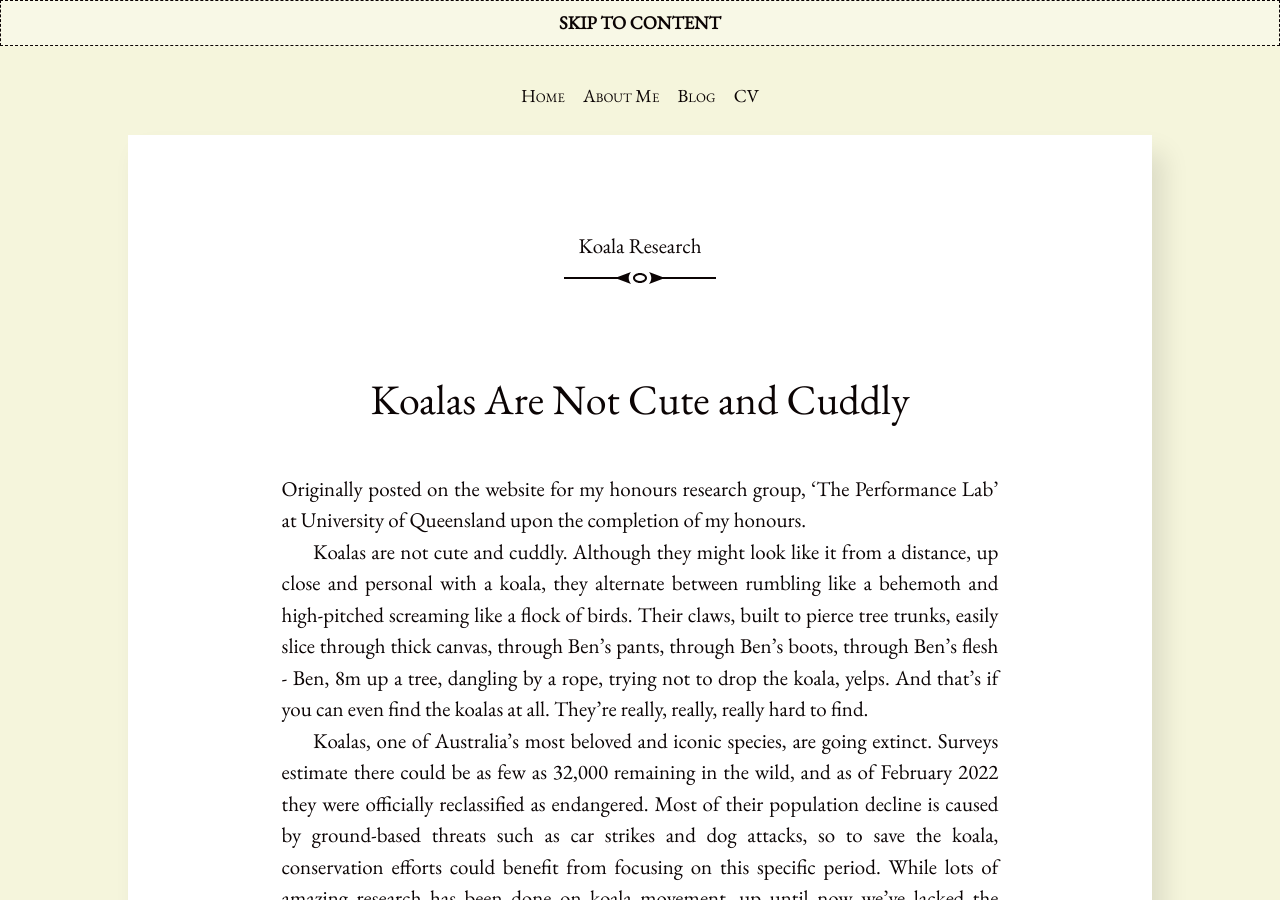
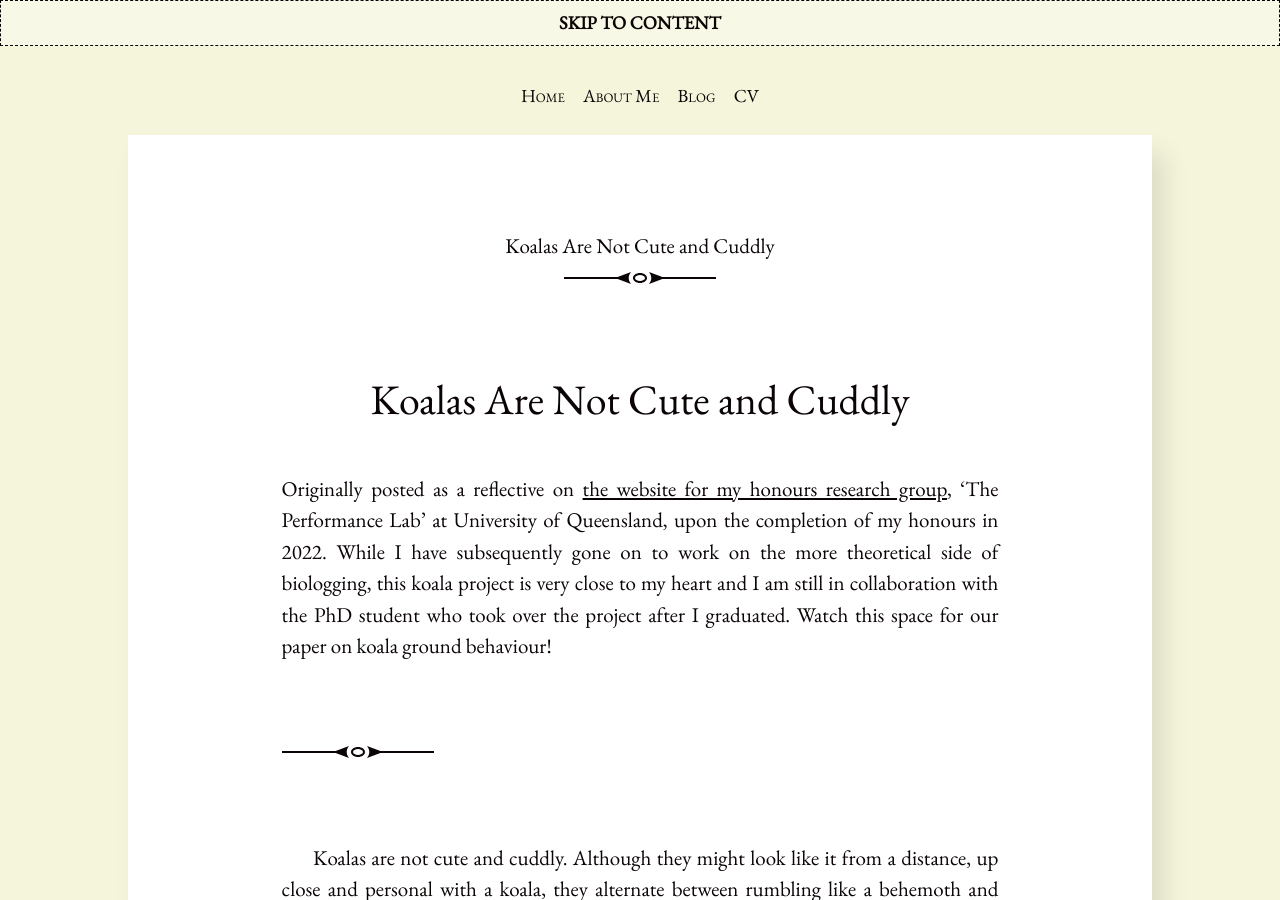
Before and after one commit to OakAlice/OakAlice.github.io, a Jekyll site: the page built from _posts/2025-02-11-koala-research.md, in a window 1280 px wide and 900 px high. Built offline with Jekyll 4.4.1, drawn with Linux system fonts in a browser that asks for light colours; our own code applies the rules of GitHub Pages for plain Markdown files; some of the changed text lies outside the part shown.

Commit message:
Update 2025-02-11-koala-research.md

```diff
--- a/_posts/2025-02-11-koala-research.md
+++ b/_posts/2025-02-11-koala-research.md
@@ -1,7 +1,12 @@
-
-
+---
+layout: post
+title: "Koalas Are Not Cute and Cuddly"
+date: 2025-02-11
+categories: [Honours, Accelerometry]
+---
 ## Koalas Are Not Cute and Cuddly
-Originally posted on the website for my honours research group, 'The Performance Lab' at University of Queensland upon the completion of my honours.
+Originally posted as a reflective on [the website for my honours research group](https://www.wilsonperformancelab.com/www.wilsonperformancelab.com/2022/11/15/koalas-are-not-cute-and-cuddly), 'The Performance Lab' at University of Queensland, upon the completion of my honours in 2022. While I have subsequently gone on to work on the more theoretical side of biologging, this koala project is very close to my heart and I am still in collaboration with the PhD student who took over the project after I graduated. Watch this space for our paper on koala ground behaviour!
+<hr>
 
 Koalas are not cute and cuddly. Although they might look like it from a distance, up close and personal with a koala, they alternate between rumbling like a behemoth and high-pitched screaming like a flock of birds. Their claws, built to pierce tree trunks, easily slice through thick canvas, through Ben’s pants, through Ben’s boots, through Ben’s flesh - Ben, 8m up a tree, dangling by a rope, trying not to drop the koala, yelps. And that’s if you can even find the koalas at all. They’re really, really, really hard to find.
 
@@ -10,3 +15,8 @@ Koalas, one of Australia’s most beloved and iconic species, are going extinct.
 While simple enough on paper, this honours took me on a ride into the world of big-data, machine learning, and all kinds of fun. Although it could be frustrating waiting for the poor old computer to crunch the numbers (one week, I got so fed up, I automated everything and went on a three day hike… after which I came back to the office and found it still processing. Hmm.) working with the data from this technology was a hugely exciting and fulfilling experience that made me eager to pursue more data-based research in future. I also massively enjoyed the fieldwork component with our team, the Hidden Vale biologists, and the koala experts Bill, Sean, and Ben, whose research is excellent, but fire-side banter is even better.
 
 Overall, there were the usual challenges and tribulations as with any project, but I was blessed with a project that I was excited by enough to spend countless hours researching obscure analysis methods for. Most of all I am exceptionally lucky to have been a part of the Wilson lab culture, and to have had so many people help me with fieldwork and analysis, yes, but having a good laugh and making the long office hours go fast.
+
+<div style="text-align: center;">
+  <img src="https://github.com/user-attachments/assets/images/Koala_research_team_2022.png" alt="Terrence (the koala), Bill, Ben, Me, Ami, and Sean" style="width: 300px;"/>
+  <p><em>Koala catch team during my honours year featuring Terrence (the koala), Bill, Ben, me, Ami, and Sean</em></p>
+</div>
```
